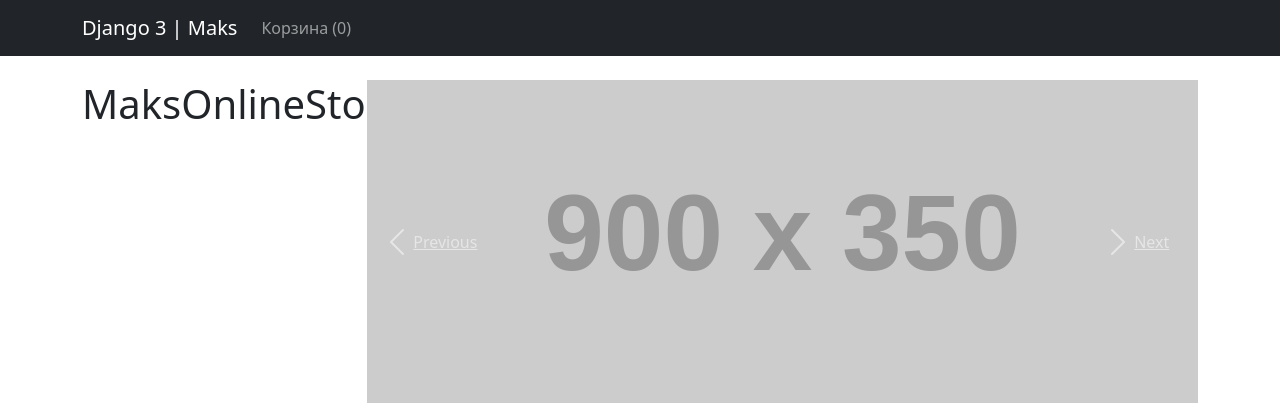
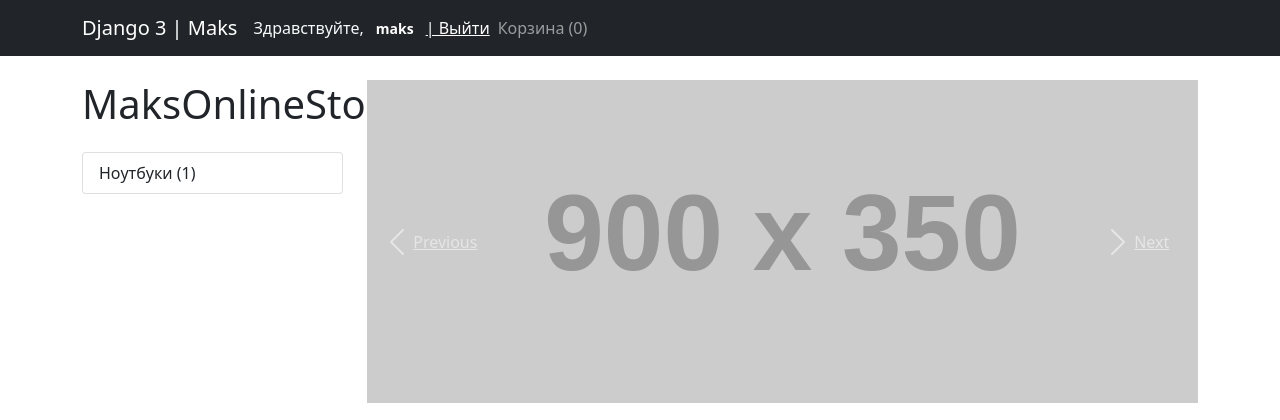
Before and after one commit to MaksTishchuk/OnlineShop_version_2, a Django app: page / in a window 1280 px wide. Shown: the top 420 px of the page. Run offline with Django 3.2, Linux system fonts and the light colour scheme; a user stored in the database is signed in; data comes from the database, SQL or seed files in the repository; both versions use the stored data as it was after the commit; grey boxes labelled with a size stand in for pictures from a placeholder-image service; some libraries are stand-ins or nearby versions.

Commit message:
Create new functions in base.html

```diff
--- a/shop/mainapp/templates/base.html
+++ b/shop/mainapp/templates/base.html
@@ -40,8 +40,28 @@ body {
             <span class="navbar-toggler-icon"></span>
         </button>
         <div class="collapse navbar-collapse" id="navbarResponsive">
-
-
+            <ul class="navbar-nav">
+                {% if not request.user.is_authenticated %}
+                <li>
+                    <a class="nav-link text-white" href="#">Авторизация</a>
+                </li>
+                <li>
+                    <a class="nav-link text-white" href="#">Регистрация</a>
+                </li>
+                {% else %}
+                <li class="nav-item">
+                    <span class="navbar-text text-light">
+                        Здравствуйте,
+                        <span class="badge badge-danger">
+                        <a href="#" style="text-decoration: none; font-size: 14px;">
+                            {{ request.user.username }}
+                        </a>
+                    </span>
+                        <a href="#">| Выйти</a>
+                    </span>
+                </li>
+                {% endif %}
+            </ul>
 
             <ul class="navbar-nav ml-auto">
                 <li class="nav-item">
@@ -64,6 +84,10 @@ body {
             <h1 class="my-4">MaksOnlineStore</h1>
             <div class="list-group">
 
+                {% for category in categories %}
+                <a href="{{ category.get_absolute_url }}" class="list-group-item">
+                    {{ category.name }} ({{ category.product_set.count }})</a>
+                {% endfor %}
 
             </div>
 
```
Also changed, not shown: shop/db.sqlite3.
